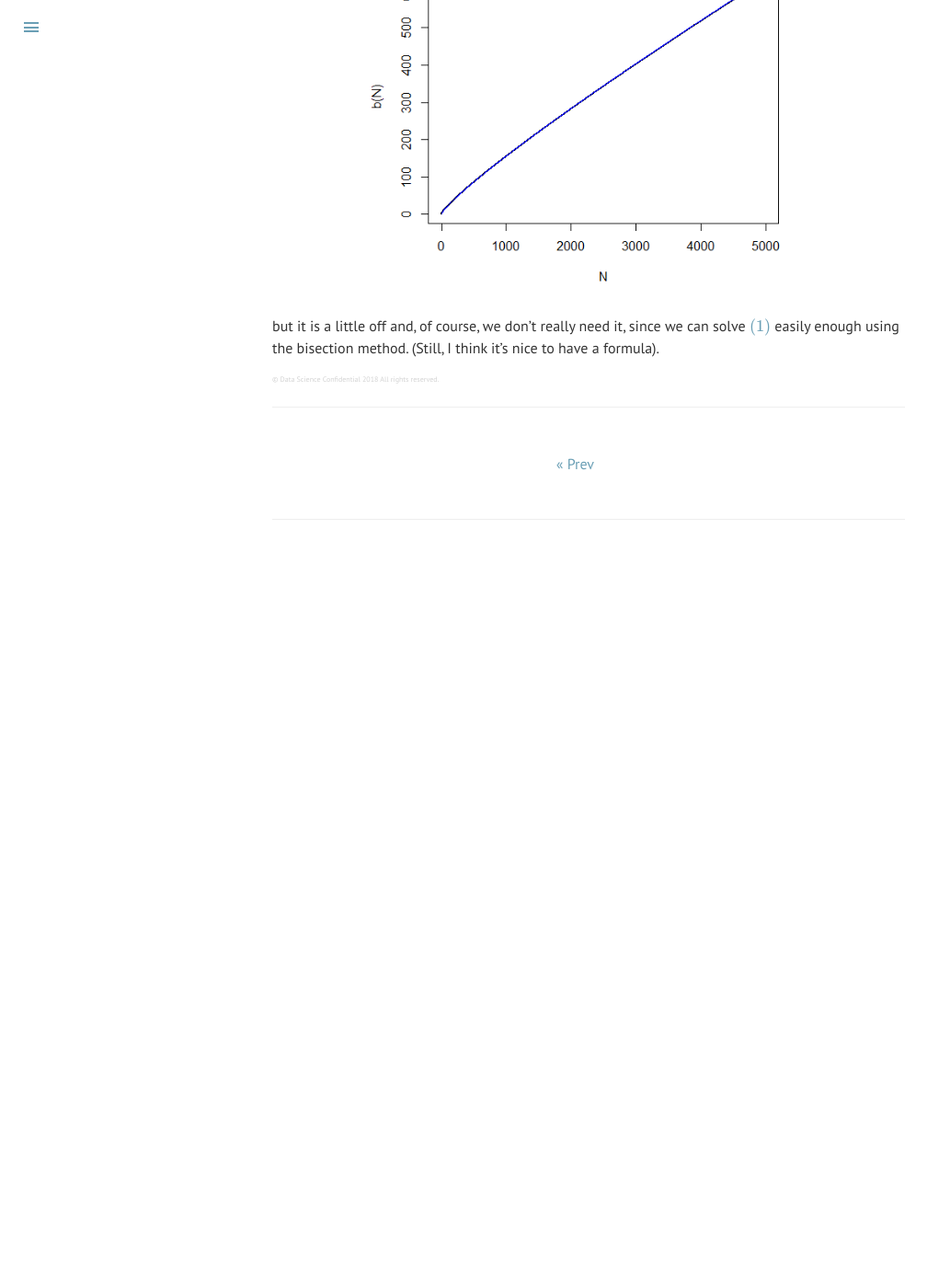
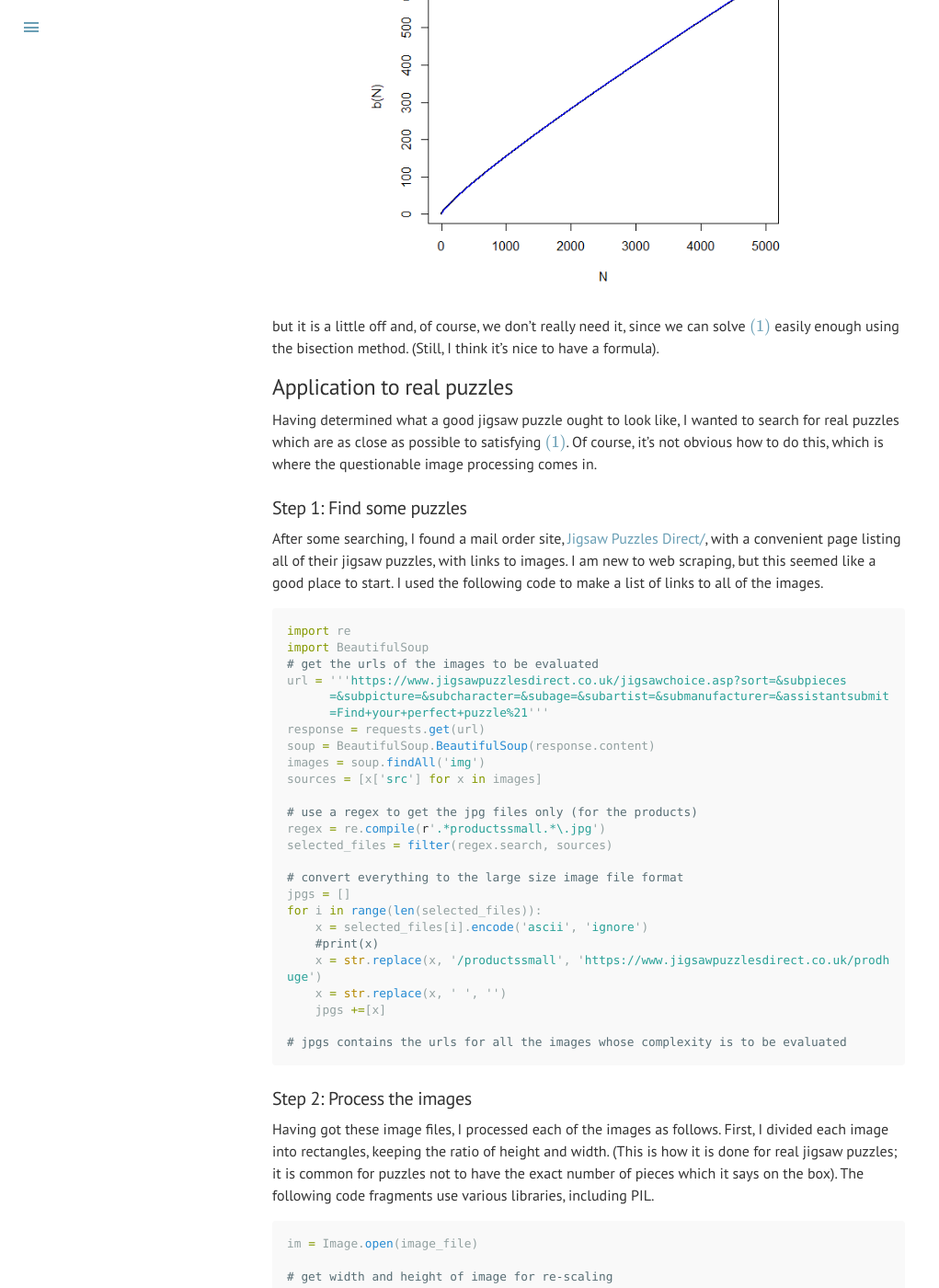
Before and after one commit to datascienceconfidential/datascienceconfidential.github.io, a Jekyll site: the page built from _posts/2018-02-07-jigsaw-equation.md, in a window 1280 px wide and 1400 px high, scrolled down 4077 px. Shown: the whole window at 92% size, without its empty margins (0-1021 px from the left). Built offline with Jekyll 4.4.1, drawn with Linux system fonts in a browser that asks for light colours; formulas are drawn with MathJax 3; comment, search, counter and statistics services are not loaded; before the commit the page ends 4707 px from its top, so only the background shows below that; some of the changed text lies outside the part shown.

Commit message:
python code blocks

````diff
--- a/_posts/2018-02-07-jigsaw-equation.md
+++ b/_posts/2018-02-07-jigsaw-equation.md
@@ -113,3 +113,75 @@ lines(N, y2, col="blue")
 </div>
 
 but it is a little off and, of course, we don't really need it, since we can solve $\eqref{eq:1}$ easily enough using the bisection method. (Still, I think it's nice to have a formula).
+
+## Application to real puzzles
+
+Having determined what a good jigsaw puzzle ought to look like, I wanted to search for real puzzles which are as close as possible to satisfying $\eqref{eq:1}$. Of course, it's not obvious how to do this, which is where the questionable image processing comes in.
+
+### Step 1: Find some puzzles
+
+After some searching, I found a mail order site, <a href="https://www.jigsawpuzzlesdirect.co.uk/">Jigsaw Puzzles Direct/</a>, with a convenient page listing all of their jigsaw puzzles, with links to images. I am new to web scraping, but this seemed like a good place to start. I used the following code to make a list of links to all of the images.
+
+```python
+import re
+import BeautifulSoup
+# get the urls of the images to be evaluated
+url = '''https://www.jigsawpuzzlesdirect.co.uk/jigsawchoice.asp?sort=&subpieces
+      =&subpicture=&subcharacter=&subage=&subartist=&submanufacturer=&assistantsubmit
+      =Find+your+perfect+puzzle%21'''
+response = requests.get(url)
+soup = BeautifulSoup.BeautifulSoup(response.content)
+images = soup.findAll('img')
+sources = [x['src'] for x in images]
+
+# use a regex to get the jpg files only (for the products)
+regex = re.compile(r'.*productssmall.*\.jpg')
+selected_files = filter(regex.search, sources)
+
+# convert everything to the large size image file format
+jpgs = []
+for i in range(len(selected_files)):
+    x = selected_files[i].encode('ascii', 'ignore')
+    #print(x)
+    x = str.replace(x, '/productssmall', 'https://www.jigsawpuzzlesdirect.co.uk/prodhuge')
+    x = str.replace(x, ' ', '')
+    jpgs +=[x]
+
+# jpgs contains the urls for all the images whose complexity is to be evaluated
+```
+### Step 2: Process the images
+
+Having got these image files, I processed each of the images as follows. First, I divided each image into rectangles, keeping the ratio of height and width. (This is how it is done for real jigsaw puzzles; it is common for puzzles not to have the exact number of pieces which it says on the box). The following code fragments use various libraries, including PIL.
+
+```python
+im = Image.open(image_file)
+
+# get width and height of image for re-scaling
+width, height = im.size
+puzzle_width = int(round(sqrt(n_pieces * width / height)))
+puzzle_height = int(round(sqrt(n_pieces * height / width)))
+```
+Next, the image is rescaled, so that there is one RGB pixel per puzzle piece. The colours of these pixels are stored in a numpy array.
+
+```python
+# resize to desired jigsaw size
+puzz = im.resize((puzzle_width, puzzle_height))
+
+# pixel colours
+pixel_values = numpy.array(list(puzz.getdata())).reshape(n_pieces, 3)
+```
+
+I then took the first principal component of the RGB colours. This process converts each RGB pixel colour to a number, chosen in such a way that the variation is maximized.
+
+```python
+# get the first principal component of the RGB colours in the image
+from sklearn.decomposition import PCA
+pca = PCA(n_components=1, svd_solver='full')
+pca.fit(pixel_values)
+fpc = pca.transform(pixel_values) # first principal component
+out = []
+for i in range(n_pieces):
+    out += fpc.tolist()[i]
+```
+
+I then made a histogram of these numbers with the number of equally-spaced bins given by $\eqref{eq:1}$ (155 for a 1000-piece puzzle and 86 for a 500-piece puzzle). From this histogram, we get the count for each bin, and the complexity of the puzzle was taken to be the complexity of this vector  of counts.
````
